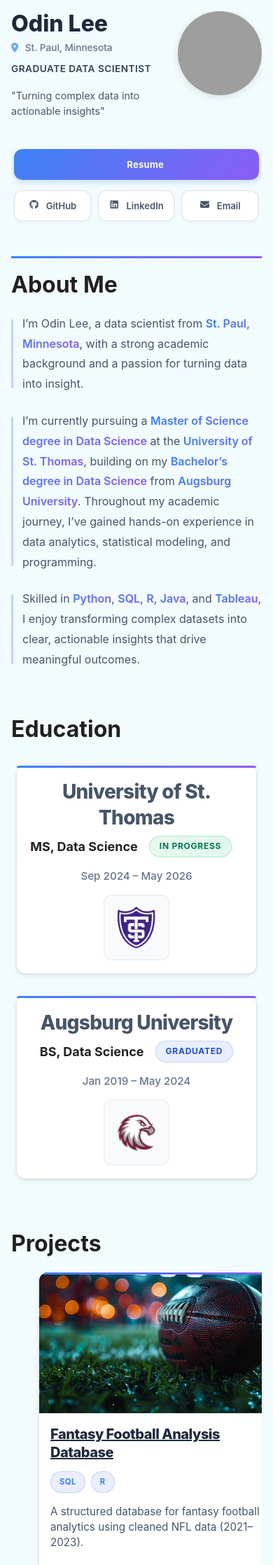
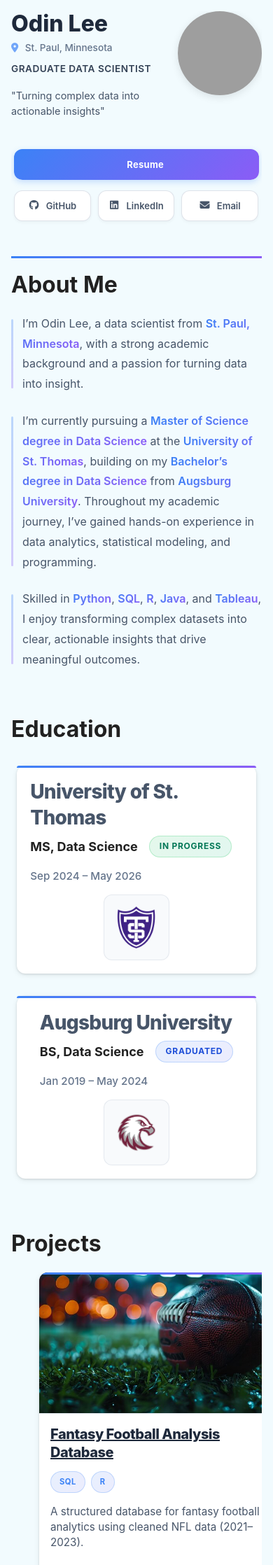
Before and after one commit to OdinLeePro/OdinLeePro.github.io, a Jekyll site: the page built from index.md, in a window 390 px wide. Shown: the top 2236 px of the page at 70% size. Built offline with Jekyll 4.4.1, drawn with Linux system fonts in a browser that asks for light colours; grey boxes are pictures that could not be loaded.

Commit message:
Add files via upload

```diff
--- a/assets/css/style.scss
+++ b/assets/css/style.scss
@@ -1407,6 +1407,12 @@ including layout wrappers, base button design, hover/focus states, and style var
     min-height: 44px;
   }
 
+  .linkWrapperMobile .link a i {
+    font-size: 14px;
+    line-height: 1;
+    vertical-align: middle;
+  }
+
   .educationCard {
     flex-direction: column;
     text-align: center;
@@ -1428,7 +1434,7 @@ including layout wrappers, base button design, hover/focus states, and style var
   }
 
   .educationText {
-    text-align: center;
+    text-align: left;
   }
 
   .projectCard {
```
